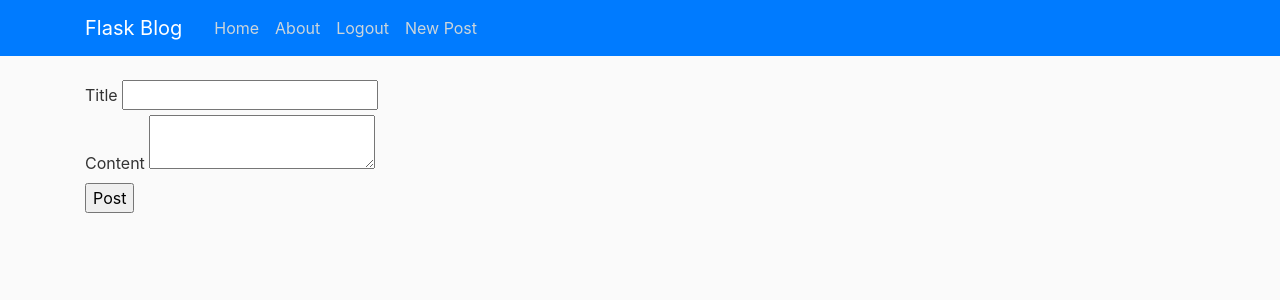
After one commit to kdr250/flaskblog, a Flask app: page /post/new in a window 1280 px wide. The commit adds this page. Shown: the top 300 px of the page. Run offline with Flask 2, Linux system fonts and the light colour scheme; a user stored in the database is signed in; tables that the repository leaves empty hold one stand-in row (values such as "Sample post"); some libraries are stand-ins or nearby versions.

Commit message:
Add-Post-Feature-ver1
・投稿機能を実装しました。

```diff
--- a/forms.py
+++ b/forms.py
@@ -1,7 +1,7 @@
 # Form
 from flask_wtf import FlaskForm
 from flask_wtf.file import FileField, FileAllowed
-from wtforms import StringField, PasswordField, SubmitField, BooleanField
+from wtforms import StringField, PasswordField, SubmitField, TextAreaField
 from wtforms.validators import DataRequired, Length, Email, EqualTo, ValidationError
 
 
@@ -21,3 +21,10 @@ class LoginForm(FlaskForm):
     validators=[DataRequired(), Email()])
   password = PasswordField('Password', validators=[DataRequired()])
   submit = SubmitField('Login')
+
+class PostForm(FlaskForm):
+  title = StringField('Title',
+    validators=[DataRequired(), Length(min=1, max=100)])
+  content = TextAreaField('Content',
+    validators=[DataRequired()])
+  submit = SubmitField('Post')
--- a/run.py
+++ b/run.py
@@ -1,10 +1,10 @@
 # Main
 from flask import Flask, render_template, redirect, url_for, flash
-from flask_login import LoginManager, current_user, login_user, logout_user
+from flask_login import LoginManager, current_user, login_user, logout_user, login_required
 from flask_bcrypt import Bcrypt
 
 # forms
-from forms import ResigtrationForm, LoginForm
+from forms import ResigtrationForm, LoginForm, PostForm
 
 # DB
 from flask_sqlalchemy import SQLAlchemy
@@ -26,20 +26,8 @@ from models import User, Post
 # routes
 @app.route('/')
 def home():
-  posts = [
-    {
-      'author': 'Taro',
-      'title': 'First Post',
-      'contet': 'The first post!',
-      'date_posted': '2019/09/11',
-    },
-    {
-      'author': 'Jiro',
-      'title': 'Secnd Post',
-      'contet': 'The second post!',
-      'date_posted': '2019/09/13',
-    }
-  ]
+  # posts = Post.query.order_by(Post.date_posted.desc())
+  posts = Post.query.all()
   return render_template('home.html', posts=posts)
   # post = 'hello world'
   # return "Hello World"
@@ -84,6 +72,17 @@ def logout():
   flash(f'You Logout!', 'danger')
   return redirect(url_for('home'))
 
+@app.route('/post/new', methods=['GET', 'POST'])
+@login_required
+def new_post():
+  form = PostForm()
+  if form.validate_on_submit():
+    post = Post(title=form.title.data, content=form.content.data, user_id=current_user.id)
+    db.session.add(post)
+    db.session.commit()
+    flash(f'Post Success!', 'success')
+    return redirect(url_for('home'))
+  return render_template('post.html', title='New Post', form=form)
 
 if __name__ == '__main__':
   app.run(debug=True)
--- a/templates/home.html
+++ b/templates/home.html
@@ -2,8 +2,8 @@
 {% block content %}
 {% for post in posts %}
   <h1>{{ post.title }}</h1>
-  <p>{{ post.author }}</p>
+  <p>投稿日: {{ post.date_posted.strftime('%Y年%m月%d日') }} By {{ post.author.username }}</p>
   <p>{{ post.content }}</p>
-  <p>{{ post.date_posted }}</p>
+
 {% endfor %}
 {% endblock %}
--- a/templates/layout.html
+++ b/templates/layout.html
@@ -35,6 +35,9 @@
               <li class="nav-item">
                 <a class="nav-link" href="{{ url_for('logout') }}">Logout</a>
               </li>
+              <li class="nav-item">
+                  <a class="nav-link" href="{{ url_for('new_post') }}">New Post</a>
+                </li>
             {% else %}
             <li class="nav-item">
               <a class="nav-link" href="{{ url_for('login') }}">Login</a>
@@ -60,10 +63,12 @@
         </div>
       {% endfor %}
     {% endif %}
-  {% endwith %}
+    {% endwith %}
 
-  {% block content %}
-  {% endblock %}
+    <div class="container">
+      {% block content %}
+      {% endblock %}
+    </div>
 
 
   <script src="https://code.jquery.com/jquery-3.3.1.slim.min.js" integrity="sha384-q8i/X+965DzO0rT7abK41JStQIAqVgRVzpbzo5smXKp4YfRvH+8abtTE1Pi6jizo" crossorigin="anonymous"></script>
--- a/templates/login.html
+++ b/templates/login.html
@@ -2,6 +2,7 @@
 {% block content %}
 <div>
   <form method="POST" action="">
+    <div>
     {{ form.hidden_tag() }}
 
     {{ form.email.label }}
@@ -13,6 +14,7 @@
     </div>
     <div>
       {{ form.submit }}
+    </div>
   </form>
 </div>
 
--- /dev/null
+++ b/templates/post.html
@@ -0,0 +1,20 @@
+{% extends 'layout.html' %}
+{% block content %}
+<div style="margin-top: 80px;">
+  <form method="POST" action="">
+    <div>
+      {{ form.hidden_tag() }}
+
+      {{ form.title.label }}
+      {{ form.title }}
+    </div>
+    <div>
+      {{ form.content.label }}
+      {{ form.content }}
+    </div>
+    <div>
+      {{ form.submit }}
+    </div>
+  </form>
+</div>
+{% endblock %}
```
Lines whose indentation alone changed are shown as unchanged.
